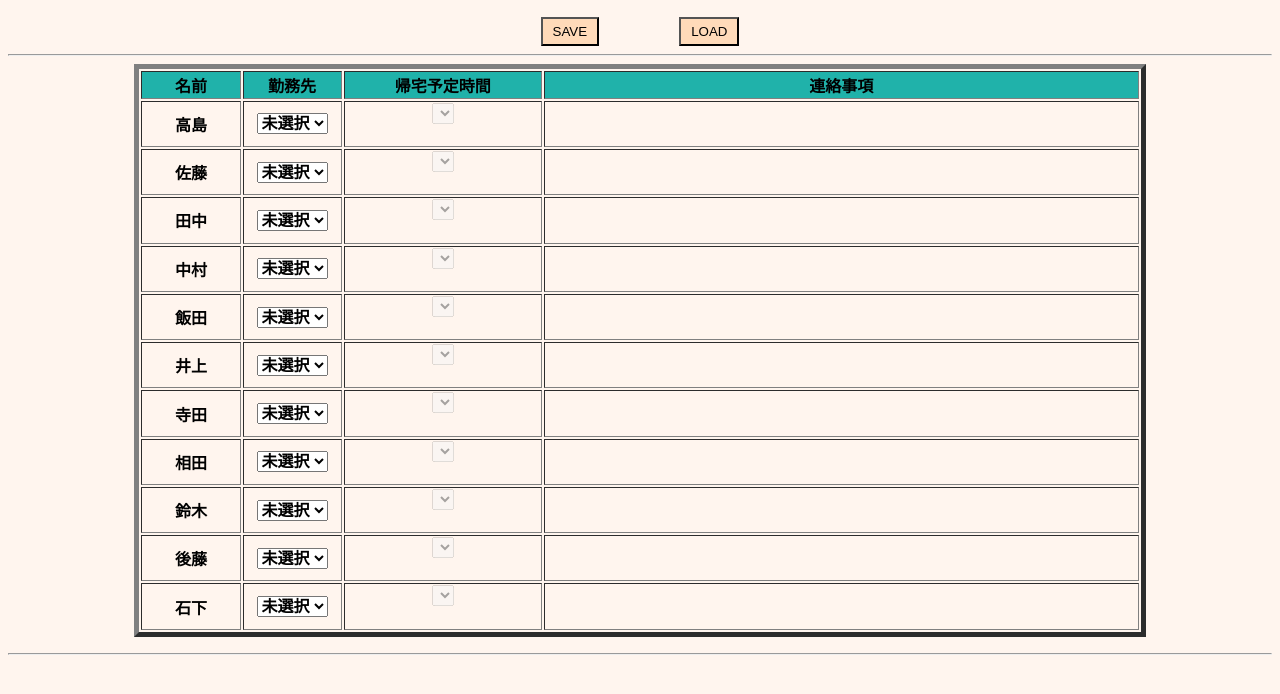
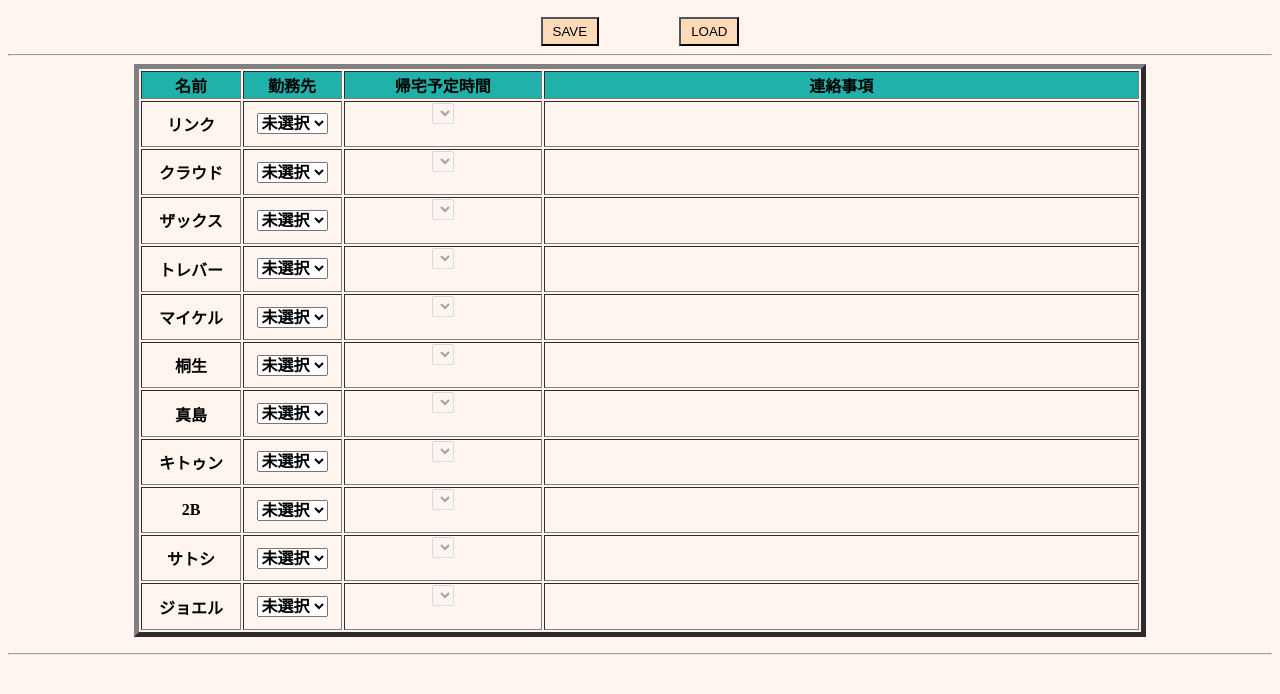
Before and after one commit to asuka-takashima-1596822/asuka-takashima-1596822.github.io, a plain HTML site: page index.html in a window 1280 px wide. Shown: the part 72-766 px from the top of the page. Drawn offline with Linux system fonts and the light colour scheme.

Commit message:
Update index.html

```diff
--- a/index.html
+++ b/index.html
@@ -44,7 +44,7 @@
         <th bgcolor="lightseagreen" width = "70%">連絡事項</th>
     </tr>
     <tr>
-        <th>高島</th>
+        <th>リンク</th>
 
         <th>
             <select id="workSpace-1">
@@ -63,7 +63,7 @@
     </tr>
 
     <tr>
-        <th>佐藤</th>
+        <th>クラウド</th>
 
         <th>
             <select id="workSpace-2">
@@ -82,7 +82,7 @@
     </tr>
 
     <tr>
-        <th>田中</th>
+        <th>ザックス</th>
 
         <th>
             <select id="workSpace-3">
@@ -101,7 +101,7 @@
     </tr>
 
     <tr>
-        <th>中村</th>
+        <th>トレバー</th>
 
         <th>
             <select id="workSpace-4">
@@ -120,7 +120,7 @@
     </tr>
 
     <tr>
-        <th>飯田</th>
+        <th>マイケル</th>
 
         <th>
             <select id="workSpace-5">
@@ -137,7 +137,7 @@
         </th>
 
         <tr>
-            <th>井上</th>
+            <th>桐生</th>
 
             <th>
                 <select id="workSpace-6">
@@ -156,7 +156,7 @@
         </tr>
 
         <tr>
-            <th>寺田</th>
+            <th>真島</th>
 
             <th>
                 <select id="workSpace-7">
@@ -175,7 +175,7 @@
         </tr>
 
         <tr>
-            <th>相田</th>
+            <th>キトゥン</th>
 
             <th>
                 <select id="workSpace-8">
@@ -193,7 +193,7 @@
         </tr>
 
         <tr>
-            <th>鈴木</th>
+            <th>2B</th>
 
             <th>
                 <select id="workSpace-9">
@@ -211,7 +211,7 @@
         </tr>
 
         <tr>
-            <th>後藤</th>
+            <th>サトシ</th>
 
             <th>
                 <select id="workSpace-10">
@@ -229,7 +229,7 @@
         </tr>
 
         <tr>
-            <th>石下</th>
+            <th>ジョエル</th>
 
             <th>
                 <select id="workSpace-11">
```
